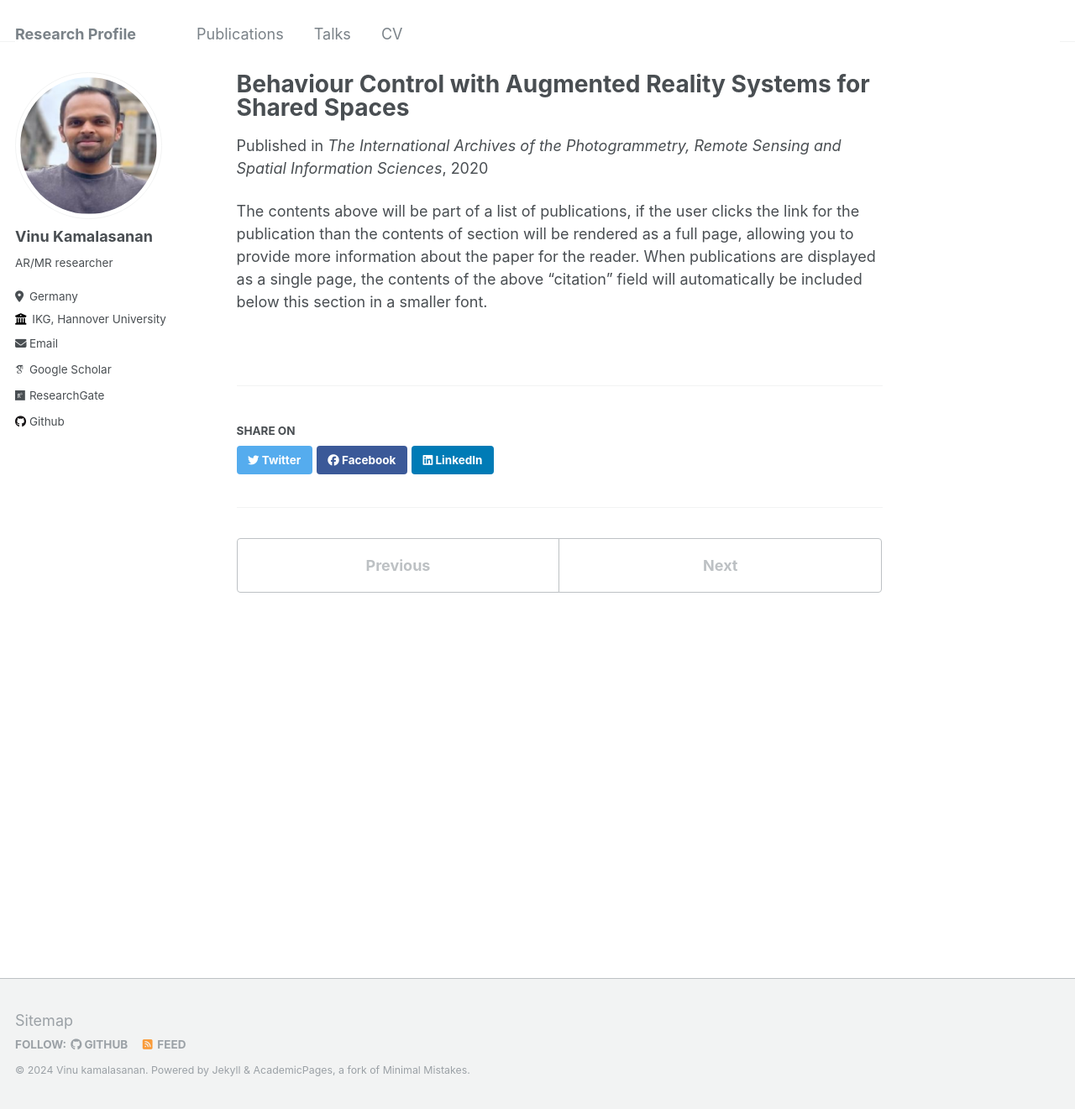
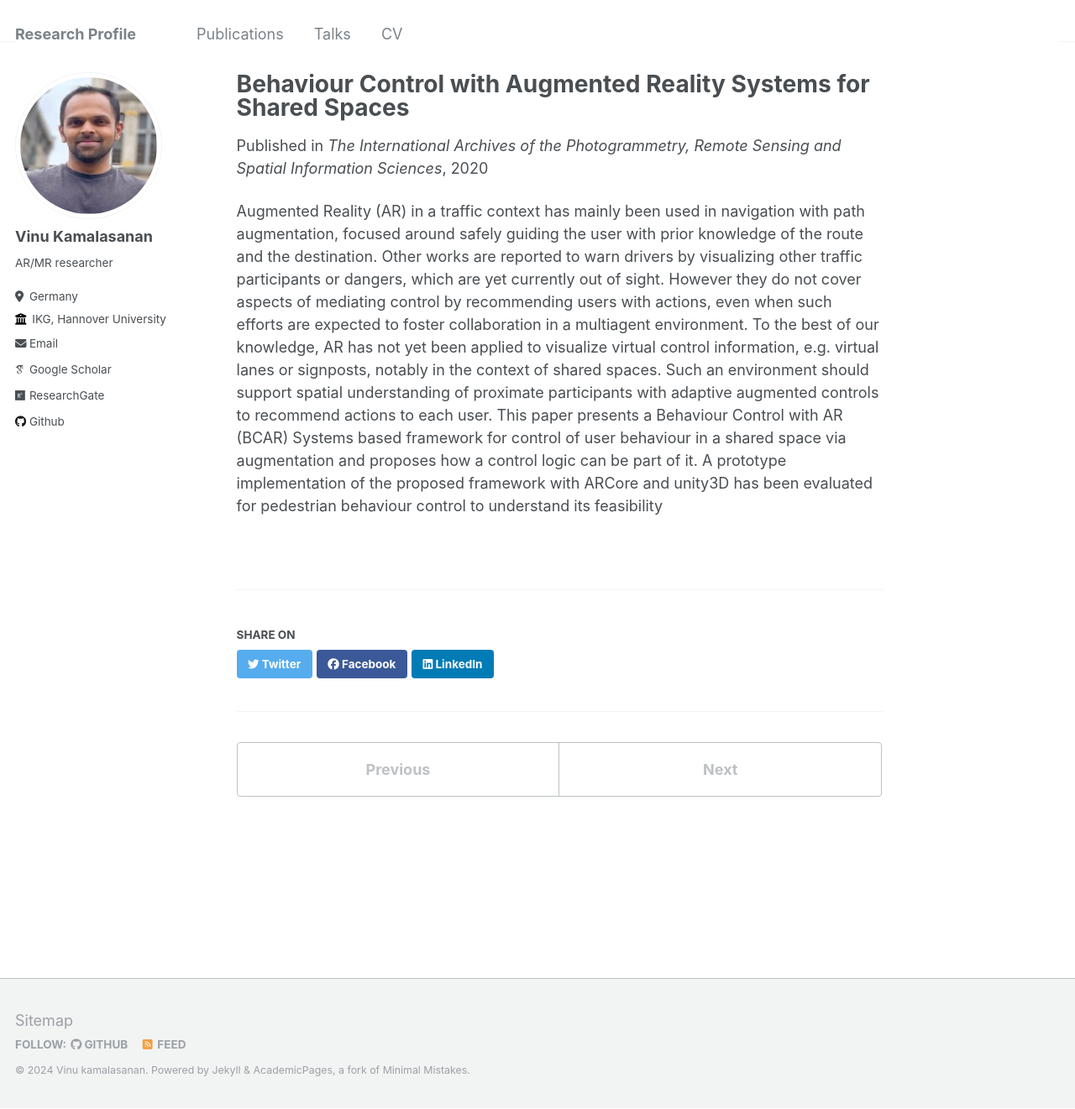
Before and after one commit to vinu-kamalasanan/vinu-kamalasanan.github.io, a Jekyll site: the page built from _publications/2009-10-01-paper-title-number-1.md, in a window 1280 px wide and 1321 px high. Shown: the whole window at 84% size. Built offline with Jekyll 4.4.1, drawn with Linux system fonts in a browser that asks for light colours; some web fonts are replaced.

Commit message:
new files

```diff
--- a/_publications/2009-10-01-paper-title-number-1.md
+++ b/_publications/2009-10-01-paper-title-number-1.md
@@ -5,8 +5,8 @@ permalink: /publication/2009-10-01-paper-title-number-1
 excerpt: 'This paper explains a framework that could be required to influence walking in shared spaces'
 date: 2020-10-25
 venue: 'The International Archives of the Photogrammetry, Remote Sensing and Spatial Information Sciences'
-#paperurl: 'http://academicpages.github.io/files/paper1.pdf'
+paperurl: 'https://isprs-archives.copernicus.org/articles/XLIII-B4-2020/591/2020/isprs-archives-XLIII-B4-2020-591-2020.pdf'
 #citation: 'Your Name, You. (2009). &quot;Paper Title Number 1.&quot; <i>Journal 1</i>. 1(1).'
 ---
 
-The contents above will be part of a list of publications, if the user clicks the link for the publication than the contents of section will be rendered as a full page, allowing you to provide more information about the paper for the reader. When publications are displayed as a single page, the contents of the above "citation" field will automatically be included below this section in a smaller font.
+Augmented Reality (AR) in a traffic context has mainly been used in navigation with path augmentation, focused around safely guiding the user with prior knowledge of the route and the destination. Other works are reported to warn drivers by visualizing other traffic participants or dangers, which are yet currently out of sight. However they do not cover aspects of mediating control by recommending users with actions, even when such efforts are expected to foster collaboration in a multiagent environment. To the best of our knowledge, AR has not yet been applied to visualize virtual control information, e.g. virtual lanes or signposts, notably in the context of shared spaces. Such an environment should support spatial understanding of proximate participants with adaptive augmented controls to recommend actions to each user. This paper presents a Behaviour Control with AR (BCAR) Systems based framework for control of user behaviour in a shared space via augmentation and proposes how a control logic can be part of it. A prototype implementation of the proposed framework with ARCore and unity3D has been evaluated for pedestrian behaviour control to understand its feasibility
```
